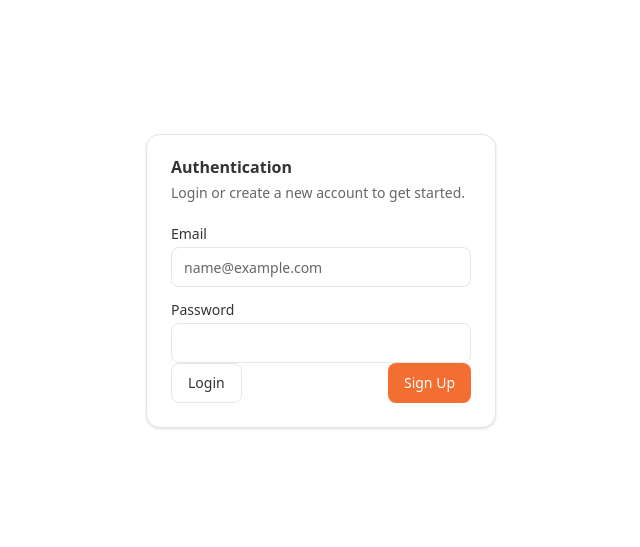
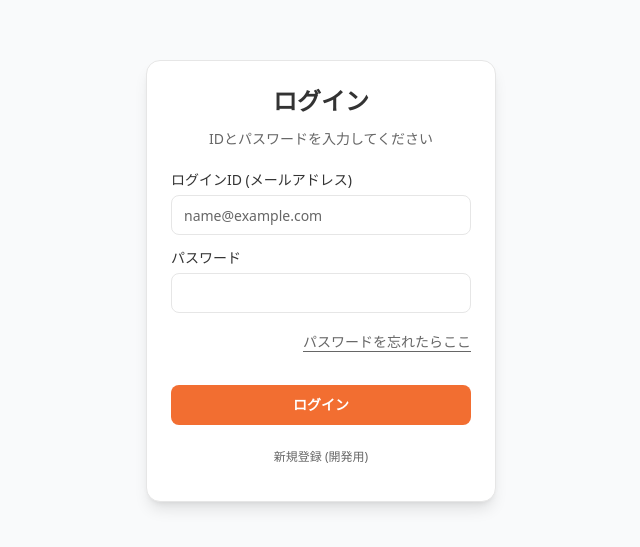
Before and after one commit to henrywada/hr-dx-saas, a Next.js app: page /login in a window 1280 px wide. Shown: the part 119-666 px from the top of the page, without its empty margins (319-959 px from the left). Built offline with nearby package versions, Linux system fonts and the light colour scheme.

Commit message:
ログイン画面を日本語化

```diff
--- a/app/auth/actions.ts
+++ b/app/auth/actions.ts
@@ -10,16 +10,42 @@ export async function login(formData: FormData) {
     const email = formData.get("email") as string;
     const password = formData.get("password") as string;
 
-    const { error } = await supabase.auth.signInWithPassword({
+    // 1. Supabase Authでログイン
+    const { error, data } = await supabase.auth.signInWithPassword({
         email,
         password,
     });
 
     if (error) {
-        return redirect("/login?error=" + encodeURIComponent(error.message));
+        // 認証エラー
+        return redirect("/login?error=" + encodeURIComponent("メールアドレスまたはパスワードが間違っています。"));
+    }
+
+    if (!data.user) {
+        return redirect("/login?error=" + encodeURIComponent("認証に失敗しました。"));
+    }
+
+    // 2. ログインユーザーの Role (役職) を取得
+    const { data: employee, error: empError } = await supabase
+        .from("employees")
+        .select("role")
+        .eq("id", data.user.id)
+        .single();
+
+    if (empError || !employee) {
+        // データ不整合などのエラー時
+        return redirect("/login?error=" + encodeURIComponent("ユーザー情報の取得に失敗しました。管理者にお問い合わせください。"));
     }
 
     revalidatePath("/", "layout");
+
+    // 3. 仕様書に基づく画面遷移の分岐
+    // role='company_doctor' (産業医) の場合
+    if (employee.role === "company_doctor") {
+        redirect("/dashboard/doctor");
+    }
+
+    // それ以外 (employee, hr, hr_manager, bossなど) は 人事DX TOPへ
     redirect("/dashboard");
 }
 
@@ -35,7 +61,7 @@ export async function signup(formData: FormData) {
     });
 
     if (error) {
-        return redirect("/login?error=" + encodeURIComponent(error.message));
+        return redirect("/login?error=" + encodeURIComponent("登録処理中にエラーが発生しました: " + error.message));
     }
 
     revalidatePath("/", "layout");
--- /dev/null
+++ b/app/dashboard/doctor/page.tsx
@@ -0,0 +1,8 @@
+export default function DoctorDashboard() {
+    return (
+        <div className="p-8">
+            <h1 className="text-2xl font-bold mb-4">産業医ダッシュボード</h1>
+            <p>このページは産業医専用のトップページです。（現在開発中）</p>
+        </div>
+    );
+}
--- a/app/login/page.tsx
+++ b/app/login/page.tsx
@@ -13,6 +13,7 @@ import {
 import { Input } from "@/components/ui/input";
 import { Label } from "@/components/ui/label";
 import { useSearchParams } from "next/navigation";
+import Link from "next/link";
 import { Suspense } from "react";
 
 function LoginForm() {
@@ -20,18 +21,18 @@ function LoginForm() {
     const error = searchParams.get("error");
 
     return (
-        <Card className="w-[350px]">
-            <CardHeader>
-                <CardTitle>Authentication</CardTitle>
-                <CardDescription>
-                    Login or create a new account to get started.
+        <Card className="w-[350px] shadow-lg">
+            <CardHeader className="space-y-1">
+                <CardTitle className="text-2xl font-bold text-center">ログイン</CardTitle>
+                <CardDescription className="text-center">
+                    IDとパスワードを入力してください
                 </CardDescription>
             </CardHeader>
             <form>
-                <CardContent>
-                    <div className="grid w-full items-center gap-4">
-                        <div className="flex flex-col space-y-1.5">
-                            <Label htmlFor="email">Email</Label>
+                {/* pb-6 を追加して、下のボタンエリアとの間隔を広げました */}
+                <CardContent className="grid gap-4 pb-6">
+                    <div className="grid gap-2">
+                        <Label htmlFor="email">ログインID (メールアドレス)</Label>
                         <Input
                             id="email"
                             name="email"
@@ -40,8 +41,10 @@ function LoginForm() {
                             required
                         />
                     </div>
-                        <div className="flex flex-col space-y-1.5">
-                            <Label htmlFor="password">Password</Label>
+                    <div className="grid gap-2">
+                        <div className="flex items-center justify-between">
+                            <Label htmlFor="password">パスワード</Label>
+                        </div>
                         <Input
                             id="password"
                             name="password"
@@ -49,16 +52,35 @@ function LoginForm() {
                             required
                         />
                     </div>
+
+                    {/* 仕様書「パスワードを忘れたらここ」へのリンク */}
+                    <div className="text-right">
+                        <Link
+                            href="/forgot-password"
+                            className="text-sm text-muted-foreground hover:text-primary underline underline-offset-4"
+                        >
+                            パスワードを忘れたらここ
+                        </Link>
                     </div>
+
+                    {/* エラーメッセージ表示エリア */}
                     {error && (
-                        <p className="text-sm text-red-500 mt-4">{error}</p>
+                        <p className="text-sm text-red-500 font-medium text-center bg-red-50 p-2 rounded border border-red-100">
+                            {decodeURIComponent(error)}
+                        </p>
                     )}
                 </CardContent>
-                <CardFooter className="flex justify-between">
-                    <Button formAction={login} variant="outline">
-                        Login
+
+                {/* ボタンエリア: pt-2 を追加してさらに微調整 */}
+                <CardFooter className="flex flex-col gap-3 pt-2">
+                    {/* Primaryカラー（オレンジ）のボタン */}
+                    <Button formAction={login} className="w-full font-bold">
+                        ログイン
                     </Button>
-                    <Button formAction={signup}>Sign Up</Button>
+
+                    <Button formAction={signup} variant="ghost" className="w-full text-xs text-muted-foreground">
+                        新規登録 (開発用)
+                    </Button>
                 </CardFooter>
             </form>
         </Card>
@@ -67,7 +89,7 @@ function LoginForm() {
 
 export default function LoginPage() {
     return (
-        <div className="flex h-screen items-center justify-center">
+        <div className="flex h-screen items-center justify-center bg-gray-50">
             <Suspense>
                 <LoginForm />
             </Suspense>
--- a/app/page.tsx
+++ b/app/page.tsx
@@ -1,65 +1,95 @@
-import Image from "next/image";
+"use client";
 
-export default function Home() {
+import { login, signup } from "@/app/auth/actions";
+import { Button } from "@/components/ui/button";
+import {
+  Card,
+  CardContent,
+  CardDescription,
+  CardFooter,
+  CardHeader,
+  CardTitle,
+} from "@/components/ui/card";
+import { Input } from "@/components/ui/input";
+import { Label } from "@/components/ui/label";
+import { useSearchParams } from "next/navigation";
+import Link from "next/link";
+import { Suspense } from "react";
+
+function LoginForm() {
+  const searchParams = useSearchParams();
+  const error = searchParams.get("error");
+
   return (
-    <div className="flex min-h-screen items-center justify-center bg-zinc-50 font-sans dark:bg-black">
-      <main className="flex min-h-screen w-full max-w-3xl flex-col items-center justify-between py-32 px-16 bg-white dark:bg-black sm:items-start">
-        <Image
-          className="dark:invert"
-          src="/next.svg"
-          alt="Next.js logo"
-          width={100}
-          height={20}
-          priority
-        />
-        <div className="flex flex-col items-center gap-6 text-center sm:items-start sm:text-left">
-          <h1 className="max-w-xs text-3xl font-semibold leading-10 tracking-tight text-black dark:text-zinc-50">
-            To get started, edit the page.tsx file.
-          </h1>
-          <p className="max-w-md text-lg leading-8 text-zinc-600 dark:text-zinc-400">
-            Looking for a starting point or more instructions? Head over to{" "}
-            <a
-              href="https://vercel.com/templates?framework=next.js&utm_source=create-next-app&utm_medium=appdir-template-tw&utm_campaign=create-next-app"
-              className="font-medium text-zinc-950 dark:text-zinc-50"
+    <Card className="w-[350px] shadow-lg">
+      <CardHeader className="space-y-1">
+        <CardTitle className="text-2xl font-bold text-center">ログイン</CardTitle>
+        <CardDescription className="text-center">
+          IDとパスワードを入力してください
+        </CardDescription>
+      </CardHeader>
+      <form>
+        <CardContent className="grid gap-4 pb-8">
+          <div className="grid gap-2">
+            <Label htmlFor="email">ログインID (メールアドレス)</Label>
+            <Input
+              id="email"
+              name="email"
+              type="email"
+              placeholder="name@example.com"
+              required
+            />
+          </div>
+          <div className="grid gap-2">
+            <div className="flex items-center justify-between">
+              <Label htmlFor="password">パスワード</Label>
+            </div>
+            <Input
+              id="password"
+              name="password"
+              type="password"
+              required
+            />
+          </div>
+
+          <div className="text-right">
+            <Link
+              href="/forgot-password"
+              className="text-sm text-muted-foreground hover:text-primary underline underline-offset-4"
             >
-              Templates
-            </a>{" "}
-            or the{" "}
-            <a
-              href="https://nextjs.org/learn?utm_source=create-next-app&utm_medium=appdir-template-tw&utm_campaign=create-next-app"
-              className="font-medium text-zinc-950 dark:text-zinc-50"
-            >
-              Learning
-            </a>{" "}
-            center.
-          </p>
-        </div>
-        <div className="flex flex-col gap-4 text-base font-medium sm:flex-row">
-          <a
-            className="flex h-12 w-full items-center justify-center gap-2 rounded-full bg-foreground px-5 text-background transition-colors hover:bg-[#383838] dark:hover:bg-[#ccc] md:w-[158px]"
-            href="https://vercel.com/new?utm_source=create-next-app&utm_medium=appdir-template-tw&utm_campaign=create-next-app"
-            target="_blank"
-            rel="noopener noreferrer"
-          >
-            <Image
-              className="dark:invert"
-              src="/vercel.svg"
-              alt="Vercel logomark"
-              width={16}
-              height={16}
-            />
-            Deploy Now
-          </a>
-          <a
-            className="flex h-12 w-full items-center justify-center rounded-full border border-solid border-black/[.08] px-5 transition-colors hover:border-transparent hover:bg-black/[.04] dark:border-white/[.145] dark:hover:bg-[#1a1a1a] md:w-[158px]"
-            href="https://nextjs.org/docs?utm_source=create-next-app&utm_medium=appdir-template-tw&utm_campaign=create-next-app"
-            target="_blank"
-            rel="noopener noreferrer"
-          >
-            Documentation
-          </a>
-        </div>
-      </main>
-    </div>
+              パスワードを忘れたらここ
+            </Link>
+          </div>
+
+          {error && (
+            <div className="mt-2 p-3 bg-red-50 border border-red-200 rounded-md">
+              <p className="text-sm text-red-600 font-medium text-center">
+                {decodeURIComponent(error)}
+              </p>
+            </div>
+          )}
+        </CardContent>
+
+        <CardFooter className="flex flex-col gap-3">
+          <Button formAction={login} className="w-full font-bold text-base h-11">
+            ログイン
+          </Button>
+
+          <Button formAction={signup} variant="ghost" className="w-full text-xs text-muted-foreground">
+            新規登録 (開発用)
+          </Button>
+        </CardFooter>
+      </form>
+    </Card>
   );
 }
+
+export default function LoginPage() {
+  return (
+    <div className="flex h-screen items-center justify-center bg-gray-50">
+      <Suspense>
+        <LoginForm />
+      </Suspense>
+    </div>
+  )
+}
```
Also changed, not shown: 1 other file (tests, documents, lock files or other folders). Lines whose indentation alone changed are shown as unchanged.
